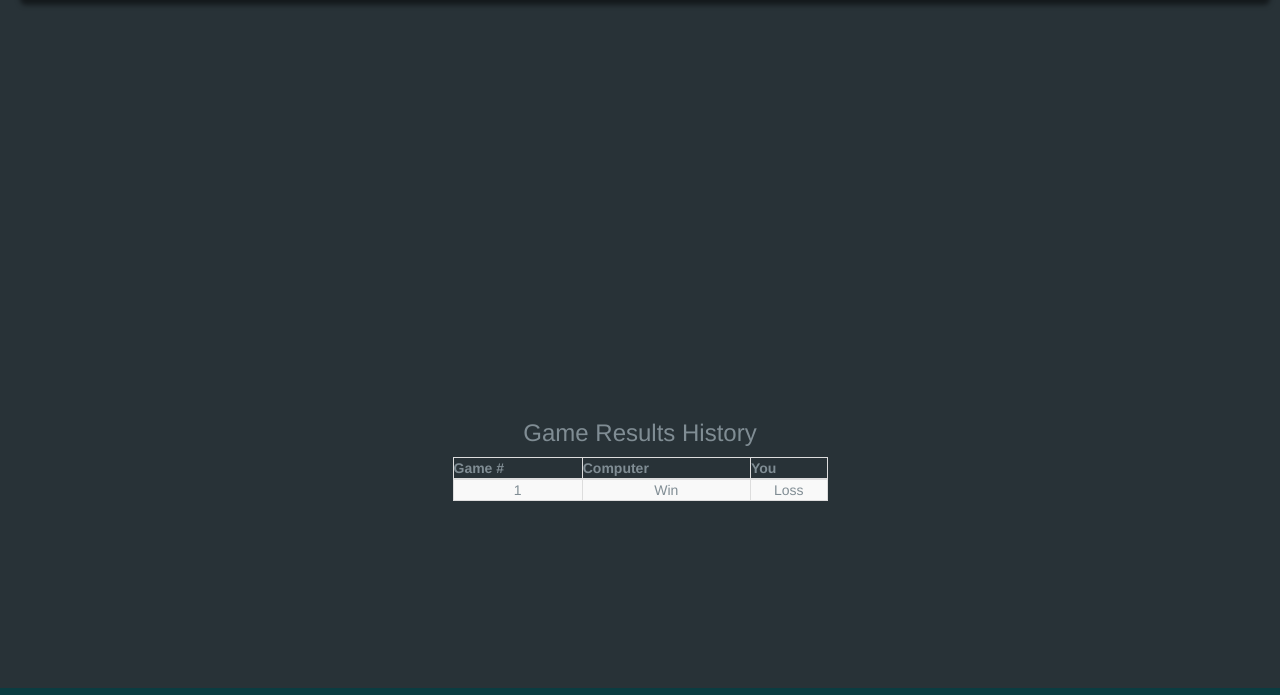
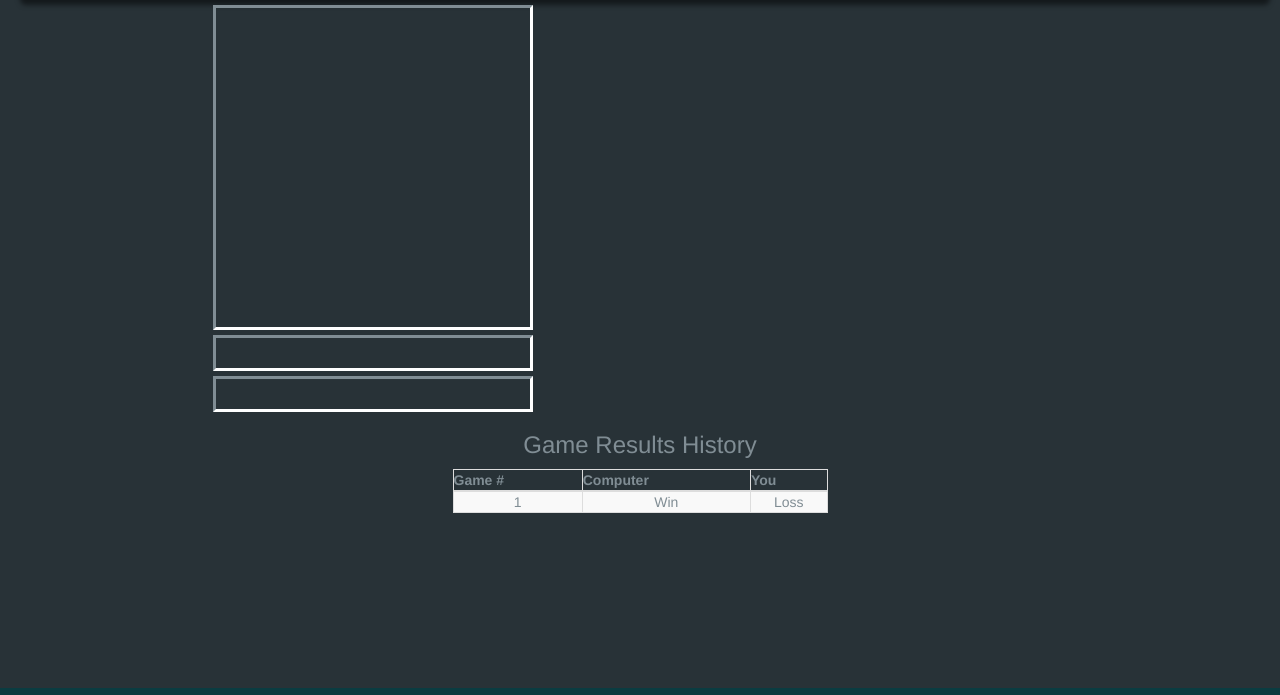
Before and after one commit to jdmedlock/tictactoe, a plain HTML site: page index.html in a window 1280 px wide. Shown: the part 52-747 px from the top of the page. Drawn offline with nearby package versions, Linux system fonts and the light colour scheme.

Commit message:
added borders to first column

```diff
--- a/index.html
+++ b/index.html
@@ -42,17 +42,17 @@ URL: tttgame.surge.sh
       <!-- Game Board Row 1 -->
       <div class="row text-right t3-bar-row">
         <div class="col-xs-3 col-xs-offset-2 text-center t3-board-cell" id="t3-cell-1">
-          <canvas class="t3-canvas" id="t3-canvas-1" width="200" height="200">
+          <canvas class="t3-canvas" id="t3-canvas-1" width="100" height="100">
             Sorry, your browser doesn't support the &lt;canvas&gt; element.
           </canvas>
         </div>
         <div class="col-xs-3 text-center t3-board-cell" id="t3-cell-2">
-          <canvas class="t3-canvas" id="t3-canvas-2" width="200" height="200">
+          <canvas class="t3-canvas" id="t3-canvas-2" width="100" height="100">
             Sorry, your browser doesn't support the &lt;canvas&gt; element.
           </canvas>
         </div>
         <div class="col-xs-3 text-center t3-board-cell" id="t3-cell-3">
-          <canvas class="t3-canvas" id="t3-canvas-3" width="200" height="200">
+          <canvas class="t3-canvas" id="t3-canvas-3" width="100" height="100">
             Sorry, your browser doesn't support the &lt;canvas&gt; element.
           </canvas>
         </div>
--- a/tictactoe.css
+++ b/tictactoe.css
@@ -79,6 +79,14 @@ h4.pt-interval-message {
 .t3-canvas {
   width: 100%;
   height: auto;
+}
+
+#t3-cell-1,
+#t3-cell-4,
+#t3-cell-7 {
+  border-right-color: white;
+  border-bottom-color: white;
+  border-style: solid;
 }
 
 /* ---------------------------------------------
```
